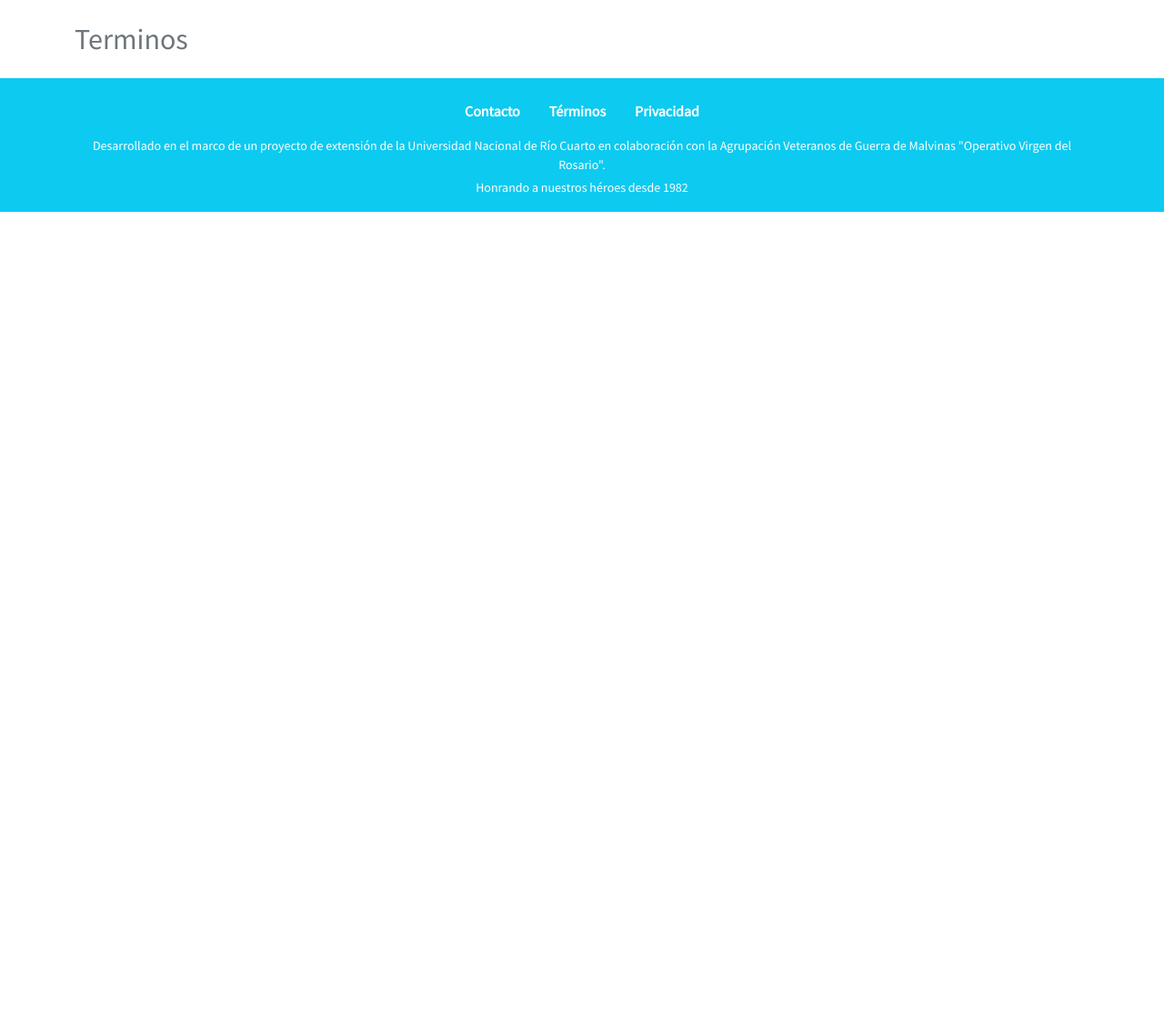
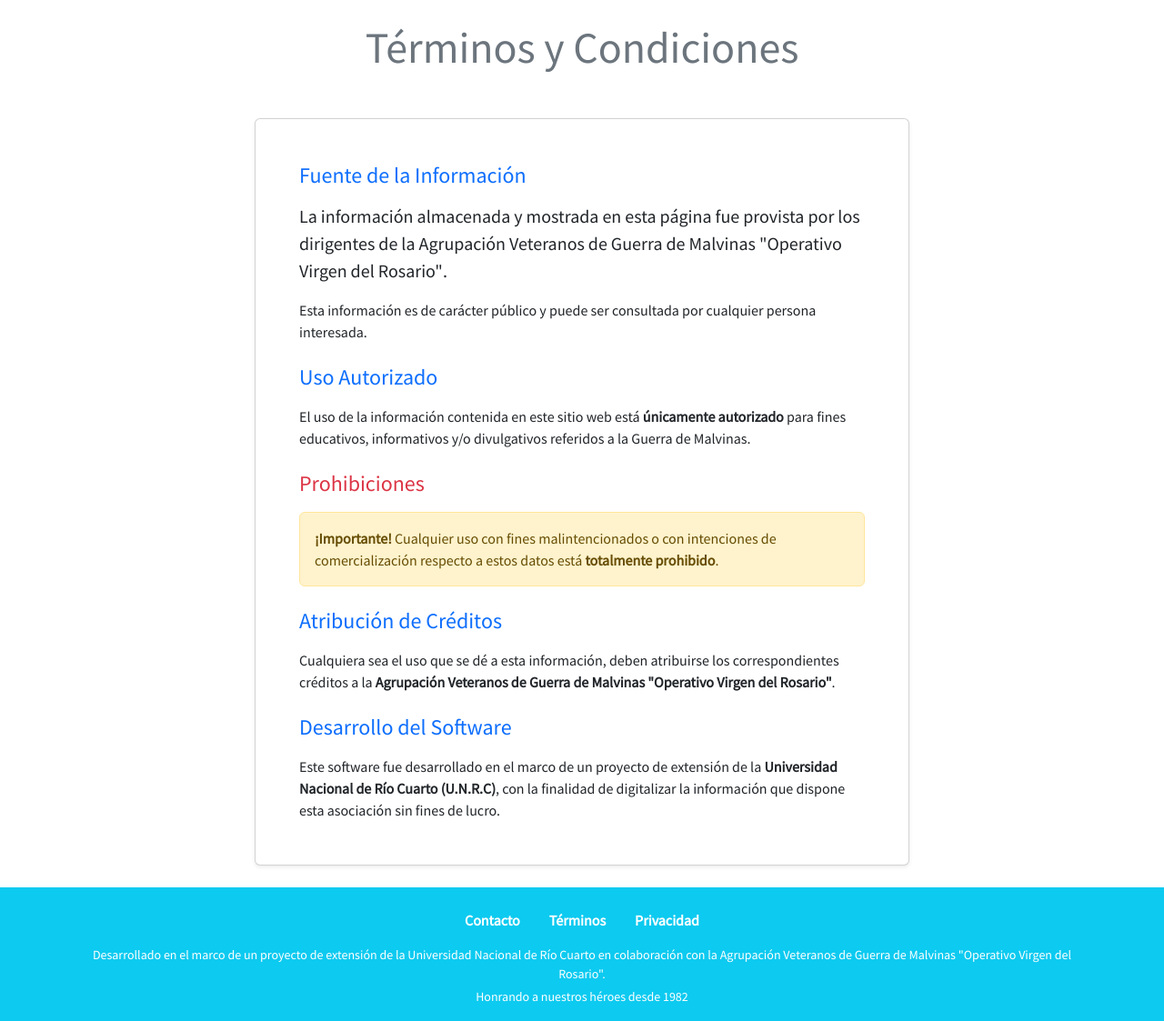
Before and after one commit to AlieniAgustin/proyecto-malvinas-unrc-2025, a Flask app: page /terminos in a window 1280 px wide. Shown: the part 76-1199 px from the top of the page at 91% size. Before the commit the page ends 309 px from the top, so only its background shows below. Run offline with Flask 3, Linux system fonts and the light colour scheme.

Commit message:
Add added styles and text for the terms and conditions

```diff
--- a/app/templates/terminos.html
+++ b/app/templates/terminos.html
@@ -3,5 +3,59 @@
 {% block title %}Terminos{% endblock %}
 
 {% block content %}
-<h2>Terminos</h2>
+<div class="container mt-4">
+    <div class="row justify-content-center">
+        <div class="col-lg-10 col-xl-8">
+            <h2 class="text-center mb-5 display-5">Términos y Condiciones</h2>
+
+            <div class="card shadow-sm">
+                <div class="card-body p-4 p-md-5">
+                    <div class="mb-4">
+                        <h4 class="text-primary mb-3">Fuente de la Información</h4>
+                        <p class="lead">
+                            La información almacenada y mostrada en esta página fue provista por los dirigentes de la
+                            <strong>Agrupación Veteranos de Guerra de Malvinas "Operativo Virgen del Rosario"</strong>.
+                        </p>
+                        <p>
+                            Esta información es de carácter público y puede ser consultada por cualquier persona interesada.
+                        </p>
+                    </div>
+
+                    <div class="mb-4">
+                        <h4 class="text-primary mb-3">Uso Autorizado</h4>
+                        <p>
+                            El uso de la información contenida en este sitio web está <strong>únicamente autorizado</strong>
+                            para fines educativos, informativos y/o divulgativos referidos a la Guerra de Malvinas.
+                        </p>
+                    </div>
+
+                    <div class="mb-4">
+                        <h4 class="text-danger mb-3">Prohibiciones</h4>
+                        <div class="alert alert-warning" role="alert">
+                            <strong>¡Importante!</strong> Cualquier uso con fines malintencionados o con intenciones
+                            de comercialización respecto a estos datos está <strong>totalmente prohibido</strong>.
+                        </div>
+                    </div>
+
+                    <div class="mb-4">
+                        <h4 class="text-primary mb-3">Atribución de Créditos</h4>
+                        <p>
+                            Cualquiera sea el uso que se dé a esta información, deben atribuirse los correspondientes
+                            créditos a la <strong>Agrupación Veteranos de Guerra de Malvinas "Operativo Virgen del Rosario"</strong>.
+                        </p>
+                    </div>
+
+                    <div class="mb-0">
+                        <h4 class="text-primary mb-3">Desarrollo del Software</h4>
+                        <p class="mb-0">
+                            Este software fue desarrollado en el marco de un proyecto de extensión de la
+                            <strong>Universidad Nacional de Río Cuarto (U.N.R.C)</strong>, con la finalidad de
+                            digitalizar la información que dispone esta asociación sin fines de lucro.
+                        </p>
+                    </div>
+                </div>
+            </div>
+        </div>
+    </div>
+</div>
 {% endblock %}
```
